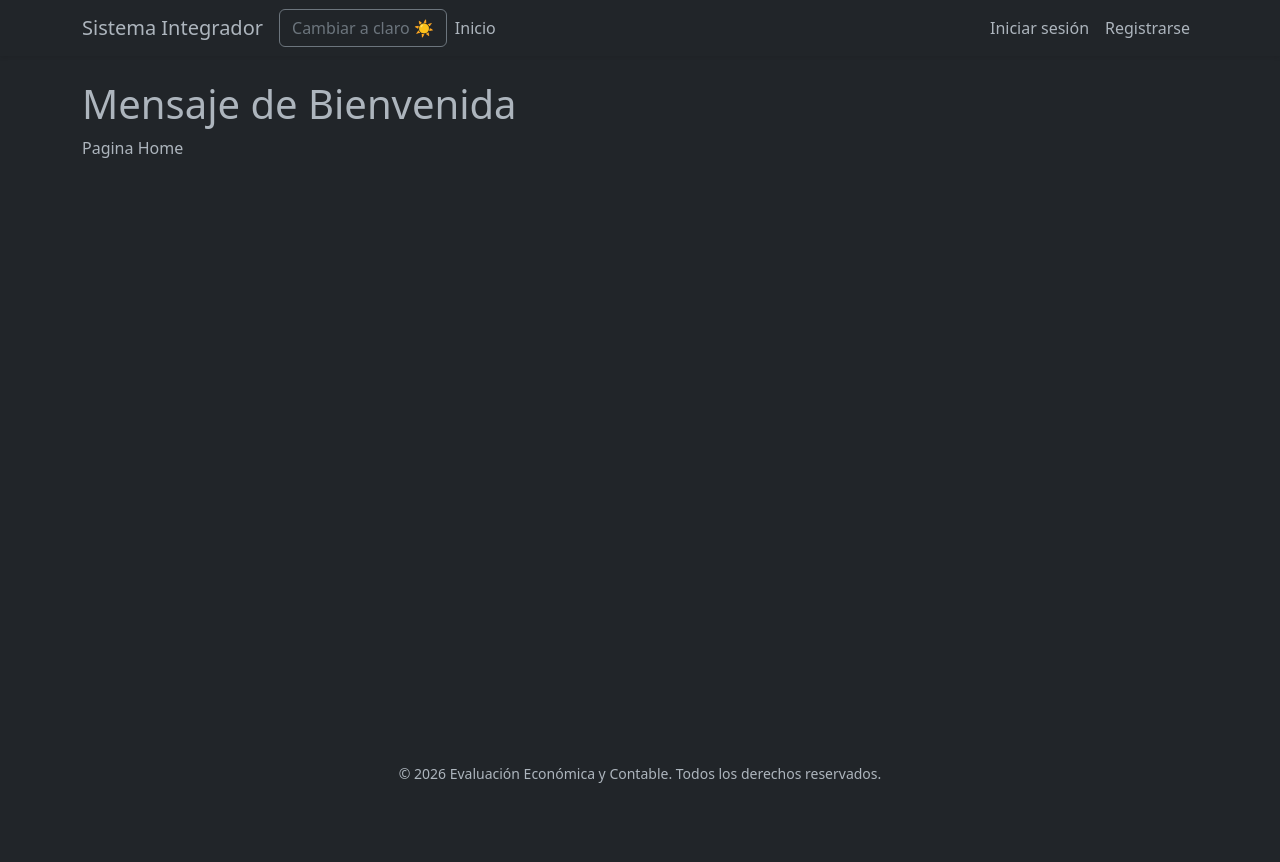
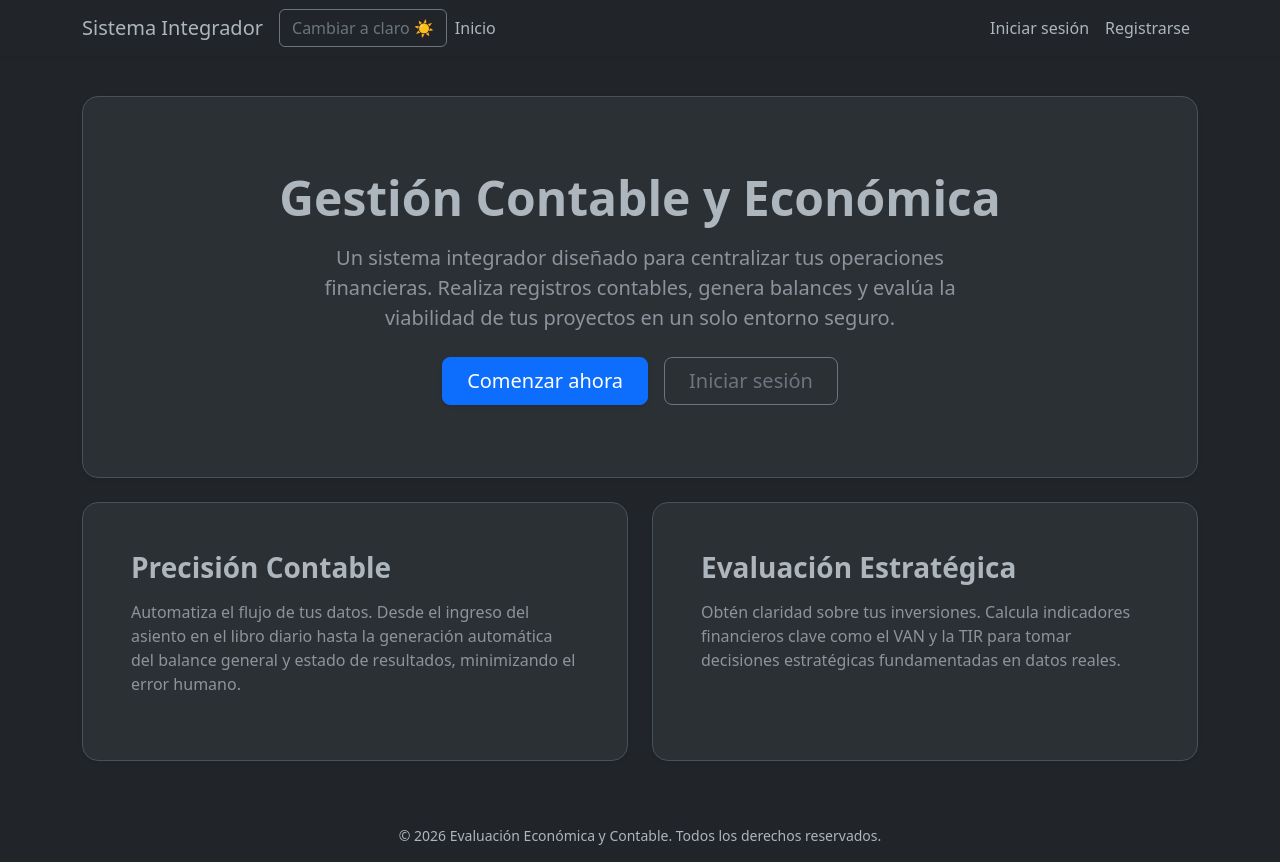
Before and after one commit to mau-dot/PROYECTO_FINAL_SISTEMAS_CONTABLES, a Django app: page / in a window 1280 px wide. Before the commit the page ends 783 px from the top, so only its background shows below. Run offline with Django 5.2, Linux system fonts and the light colour scheme.

Commit message:
feat: html principal de home, tambien agregue position sticky al header global del proyecto

```diff
--- a/home/templates/home/index.html
+++ b/home/templates/home/index.html
@@ -1,14 +1,106 @@
 {% extends "base.html" %}
-{% load  static %}
+{% load static %}
 
-{% block title %} Pagina de inicio {% endblock %}
+{% block title %}Inicio - Sistema Integrador{% endblock %}
 
 {% block content %}
 
-<div class="bg-body text-body">
-    <h1>Mensaje de Bienvenida</h1>
-    <p>Pagina Home</p>
-</div >
+{% if user.is_authenticated %}
+    <!-- ================= PANEL DE CONTROL (DASHBOARD PARA USUARIOS) ================= -->
+    <div class="d-flex justify-content-between align-items-center mb-4 mt-2">
+        <h2 class="fw-bold text-body">Panel de Control</h2>
+        <span class="badge bg-primary fs-6">Sesión activa</span>
+    </div>
 
+    <div class="row g-4">
+        <!-- Tarjeta de Contabilidad -->
+        <div class="col-md-6">
+            <div class="card shadow-sm h-100 border-0 rounded-4">
+                <div class="card-body p-4 d-flex flex-column">
+                    <h4 class="card-title fw-bold text-primary">📊 Módulo de Contabilidad</h4>
+                    <p class="card-text text-muted flex-grow-1 mt-2">
+                        Gestiona el libro diario, genera balances de comprobación y obtén estados financieros precisos en tiempo real.
+                    </p>
+                    <!-- Nota: Cambiarás href="#" por la URL de tu app de contabilidad cuando la crees -->
+                    <a href="#" class="btn btn-outline-primary mt-3 align-self-start">Ir a Contabilidad</a>
+                </div>
+            </div>
+        </div>
+
+        <!-- Tarjeta de Economía -->
+        <div class="col-md-6">
+            <div class="card shadow-sm h-100 border-0 rounded-4">
+                <div class="card-body p-4 d-flex flex-column">
+                    <h4 class="card-title fw-bold text-success">📈 Módulo de Economía</h4>
+                    <p class="card-text text-muted flex-grow-1 mt-2">
+                        Realiza proyecciones financieras, analiza la rentabilidad y evalúa la viabilidad de tus proyectos de inversión.
+                    </p>
+                    <!-- Nota: Cambiarás href="#" por la URL de tu app de economía cuando la crees -->
+                    <a href="#" class="btn btn-outline-success mt-3 align-self-start">Ir a Economía</a>
+                </div>
+            </div>
+        </div>
+
+        <!-- Tarjeta de Resumen Estadístico (Mockup) -->
+        <div class="col-12">
+            <div class="card shadow-sm border-0 rounded-4 mt-2 bg-body-tertiary">
+                <div class="card-body p-4">
+                    <h5 class="fw-bold mb-4 text-body">Resumen General</h5>
+                    <div class="row text-center">
+                        <div class="col-sm-4 mb-3 mb-sm-0">
+                            <h2 class="fw-bold text-body">0</h2>
+                            <span class="text-muted">Asientos Registrados</span>
+                        </div>
+                        <div class="col-sm-4 mb-3 mb-sm-0">
+                            <h2 class="fw-bold text-body">$0.00</h2>
+                            <span class="text-muted">Total Activos</span>
+                        </div>
+                        <div class="col-sm-4">
+                            <h2 class="fw-bold text-body">0</h2>
+                            <span class="text-muted">Proyectos Evaluados</span>
+                        </div>
+                    </div>
+                </div>
+            </div>
+        </div>
+    </div>
+
+{% else %}
+    <!-- ================= LANDING PAGE (VISTA PARA INVITADOS) ================= -->
+    <div class="p-5 mb-4 bg-body-tertiary rounded-4 shadow-sm text-center mt-3 border">
+        <div class="container-fluid py-4">
+            <h1 class="display-5 fw-bold text-body">Gestión Contable y Económica</h1>
+            <p class="col-md-8 mx-auto fs-5 text-muted mt-3">
+                Un sistema integrador diseñado para centralizar tus operaciones financieras.
+                Realiza registros contables, genera balances y evalúa la viabilidad de tus proyectos en un solo entorno seguro.
+            </p>
+            <div class="d-flex justify-content-center gap-3 mt-4 flex-wrap">
+                <a href="{% url 'registro' %}" class="btn btn-primary btn-lg px-4 shadow-sm">Comenzar ahora</a>
+                <a href="{% url 'login' %}" class="btn btn-outline-secondary btn-lg px-4">Iniciar sesión</a>
+            </div>
+        </div>
+    </div>
+
+    <div class="row align-items-md-stretch g-4 mb-4">
+        <!-- Beneficio 1 -->
+        <div class="col-md-6">
+            <div class="h-100 p-5 bg-body-tertiary border rounded-4 shadow-sm">
+                <h3 class="fw-bold text-body">Precisión Contable</h3>
+                <p class="text-muted mt-3">
+                    Automatiza el flujo de tus datos. Desde el ingreso del asiento en el libro diario hasta la generación automática del balance general y estado de resultados, minimizando el error humano.
+                </p>
+            </div>
+        </div>
+        <!-- Beneficio 2 -->
+        <div class="col-md-6">
+            <div class="h-100 p-5 bg-body-tertiary border rounded-4 shadow-sm">
+                <h3 class="fw-bold text-body">Evaluación Estratégica</h3>
+                <p class="text-muted mt-3">
+                    Obtén claridad sobre tus inversiones. Calcula indicadores financieros clave como el VAN y la TIR para tomar decisiones estratégicas fundamentadas en datos reales.
+                </p>
+            </div>
+        </div>
+    </div>
+{% endif %}
 
 {% endblock %}
--- a/templates/base.html
+++ b/templates/base.html
@@ -11,7 +11,7 @@
 <body class="bg-body text-body d-flex flex-column min-vh-100">
 
     <!-- HEADER -->
-    <header>
+    <header class="sticky-top">
         <nav class="navbar navbar-expand-lg navbar-dark bg-body shadow-sm">
             <div class="container">
                 <a class="navbar-brand text-body" href="{% url 'home' %}">Sistema Integrador</a>
@@ -45,7 +45,7 @@
                             </li>
                             <li class="nav-item">
                                 <!-- El enlace de logout requerirá que configures su ruta en urls.py -->
-                                <a class="nav-link text-danger" href="#">Cerrar sesión</a>
+                                <a class="nav-link text-danger" href="{% url 'logout' %}">Cerrar sesión</a>
                             </li>
                         {% else %}
                             <li class="nav-item">
```
